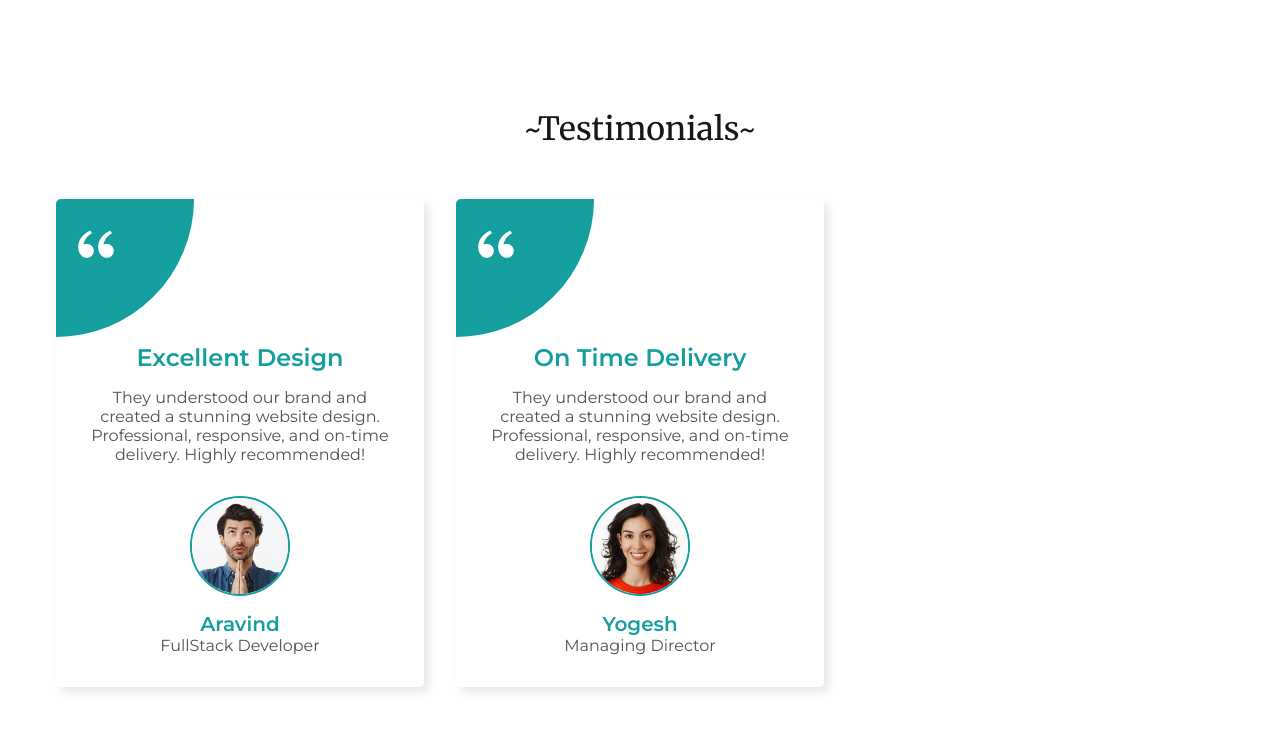
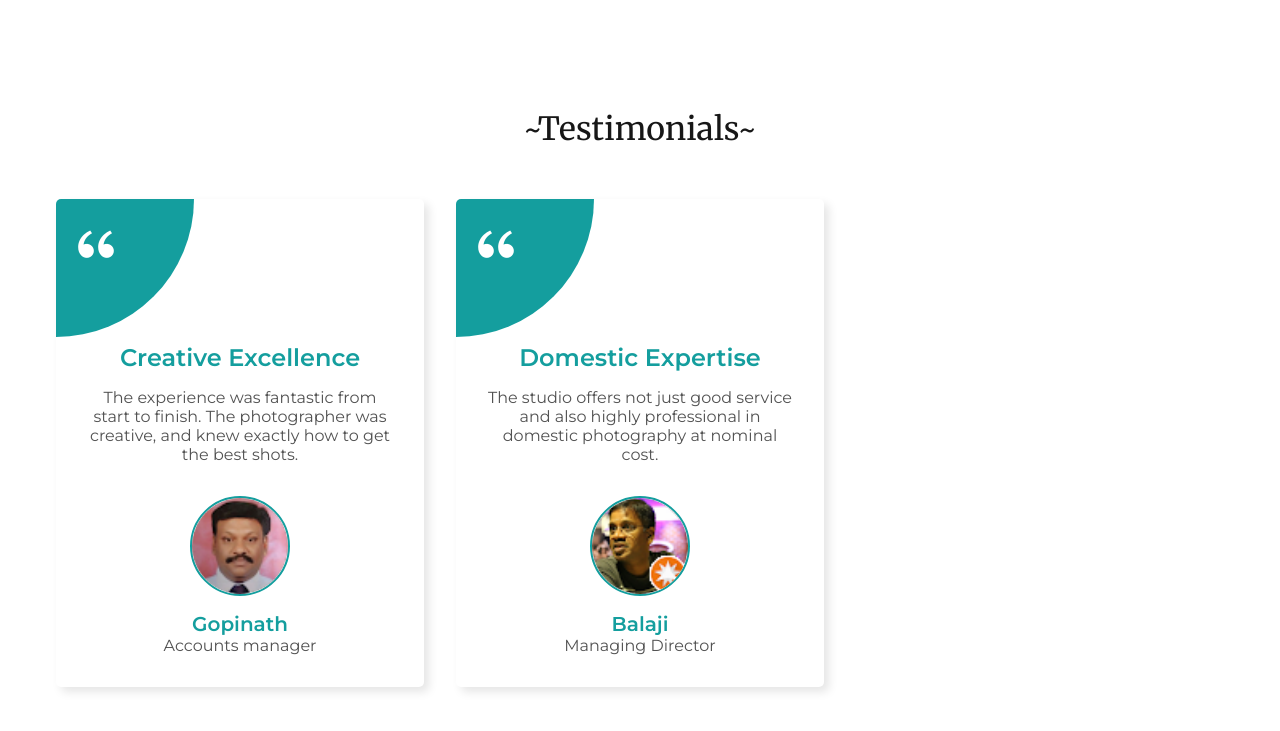
Before and after one commit to sportivearavind/Speed_Jai_Sudio, a plain HTML site: page index.html in a window 1280 px wide. Shown: the part 1933-2664 px from the top of the page. Drawn offline with nearby package versions, Linux system fonts and the light colour scheme.

Commit message:
!fix: testimonial images and content changed

```diff
--- a/index.html
+++ b/index.html
@@ -83,36 +83,33 @@
         <div class="test-grid">
             <div class="test-card">
                 <span><i class="ri-double-quotes-l"></i></span>
-                <h4>Excellent Design</h4>
+                <h4>Creative Excellence</h4>
                 <p>
-                    They understood our brand and created a stunning website design.
-                    Professional, responsive, and on-time delivery. Highly recommended!
+                    The experience was fantastic from start to finish. The photographer was creative, and knew exactly how to get the best shots.
                 </p>
-                <img class="text-img" src="images/user-1.jpg" alt="">
-                <h5>Aravind</h5>
-                <h6>FullStack Developer</h6>
+                <img class="text-img" src="images/test-img-1.png" alt="">
+                <h5>Gopinath</h5>
+                <h6>Accounts manager</h6>
             </div>
             <div class="test-card">
                 <span><i class="ri-double-quotes-l"></i></span>
-                <h4>On Time Delivery</h4>
+                <h4>Domestic Expertise</h4>
                 <p>
-                    They understood our brand and created a stunning website design.
-                    Professional, responsive, and on-time delivery. Highly recommended!
+                    The studio offers not just good service and also highly professional in domestic photography at nominal cost.
                 </p>
-                <img class="text-img" src="images/user-2.jpg" alt="">
-                <h5>Yogesh</h5>
+                <img class="text-img" src="images/test-img-2.png">
+                <h5>Balaji</h5>
                 <h6>Managing Director</h6>
             </div>
             <div class="test-card">
                 <span><i class="ri-double-quotes-l"></i></span>
-                <h4>Efficient and Reliable</h4>
+                <h4>Affordable Packages</h4>
                 <p>
-                    They understood our brand and created a stunning website design.
-                    Professional, responsive, and on-time delivery. Highly recommended!
+                    The package they provided is much affordable for all class of people which includes outdoor shoot, reception and Wedding.
                 </p>
-                <img class="text-img" src="images/user-3.jpg" alt="">
-                <h5>Sriram</h5>
-                <h6>Figma Designer</h6>
+                <img class="text-img" src="images/test-img-3.png">
+                <h5>Thyagu</h5>
+                <h6>Advocate</h6>
             </div>
         </div>
     </section>
--- a/style.css
+++ b/style.css
@@ -232,6 +232,7 @@ nav{
   border-radius: 5px;
   box-shadow: 5px 5px 10px rgba(0, 0, 0, 0.1);
   transition: 0.3s;
+  cursor: pointer;
 }
 
 .test-card::before {
```
Also changed, not shown: images/test-img-1.png (added), images/test-img-2.png (added), images/test-img-3.png (added).
